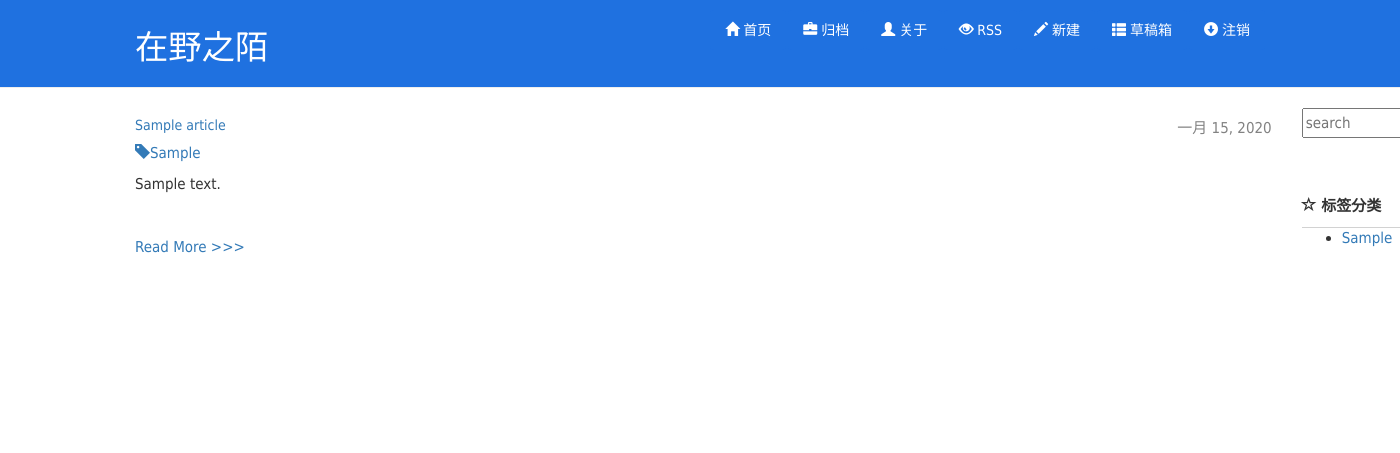
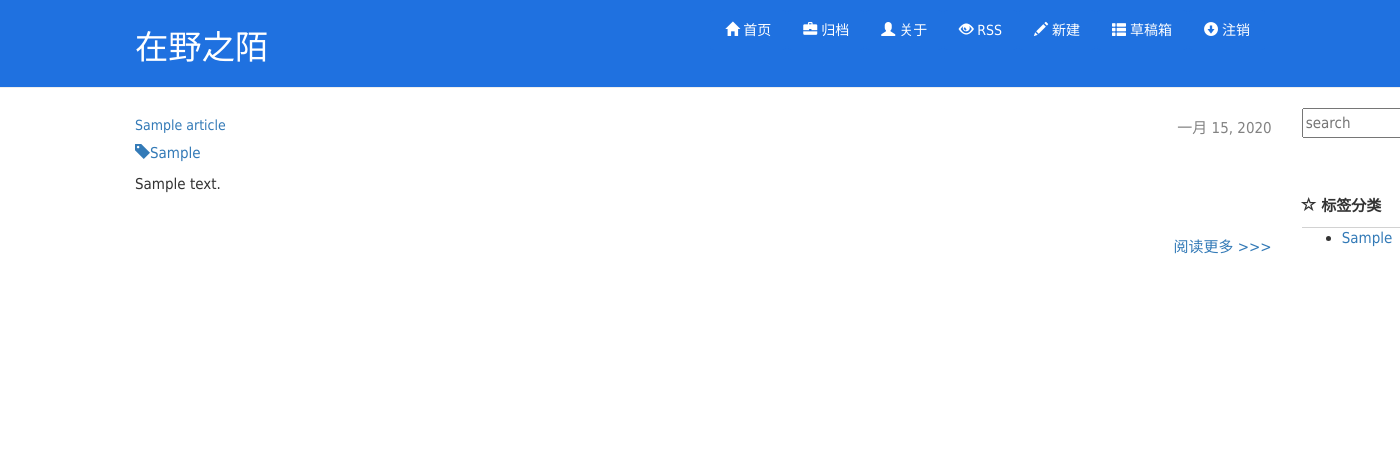
Before and after one commit to yuanyeqing/mysite, a Django app: a page that uses templates/blog/tag.html in a window 1400 px wide; the page is wider, and only the part inside the window is pictured. Shown: the top 453 px of that part. Run offline with Django 3.2, Linux system fonts and the light colour scheme; a user stored in the database is signed in; tables that the repository leaves empty hold one stand-in row (values such as "Sample post"); some libraries are stand-ins or nearby versions.

Commit message:
readmore position adjusted

```diff
--- a/templates/blog/post_draft_list.html
+++ b/templates/blog/post_draft_list.html
@@ -5,7 +5,9 @@
             <p class="date">created: {{ post.created_date|date:'d-m-Y' }}</p>
             <h5><a href="{% url 'post_detail' pk=post.pk %}">{{ post.title }}</a></h5>
             <p>{{ post.text|safe|linebreaks|truncatewords:3 }}</p>
-            <a class="pure-button" href="{% url 'post_detail' pk=post.pk %}">Read More >>> </a>
+            <div style="float: right">
+                <a class="pure-button" href="{% url 'post_detail' pk=post.pk %}">阅读更多 >>> </a>
+            </div>
         </div>
     {% endfor %}
 {% endblock %}
--- a/templates/blog/post_list.html
+++ b/templates/blog/post_list.html
@@ -16,7 +16,7 @@
             </p>
             <p>{{ post.text|safe|linebreaks|truncatewords:3 }}</p>
 {#        </div>#}
-		<a class="pure-button" href="{% url 'post_detail' pk=post.pk %}">阅读更多 >>> </a>
+		<div style="float: right"><a class="pure-button" href="{% url 'post_detail' pk=post.pk %}">阅读更多 >>> </a></div>
 		<br>
         <DIV style="BORDER-TOP: #d2d2d2 1px dashed; OVERFLOW: hidden; HEIGHT: 1px"></DIV>
         <br>
--- a/templates/blog/search.html
+++ b/templates/blog/search.html
@@ -18,7 +18,7 @@
                 {% endif %}
             </p>
             <p>{{ post.text|safe|linebreaks|truncatewords:3 }}</p>
-            <a class="pure-button" href="{% url 'post_detail' pk=post.pk %}">Read More >>> </a>
+            <div style="float: right"><a class="pure-button" href="{% url 'post_detail' pk=post.pk %}">阅读更多 >>> </a></div>
         {% endfor %}
     {% endif %}
 </div><!-- /.blog-post -->
--- a/templates/blog/tag.html
+++ b/templates/blog/tag.html
@@ -10,7 +10,9 @@
                 <span class="glyphicon glyphicon-tag"></span>{{ post.category|title }}</a>
         </p>
         <p>{{ post.text|safe|linebreaks|truncatewords:3 }}</p>
-        <a class="pure-button" href="{% url 'post_detail' pk=post.pk %}">Read More >>> </a>
+        <div style="float: right">
+            <a class="pure-button" href="{% url 'post_detail' pk=post.pk %}">阅读更多 >>> </a>
+        </div>
       <br><br><br><br>
     {% endfor %}
   </div><!-- /.blog-post -->
```
